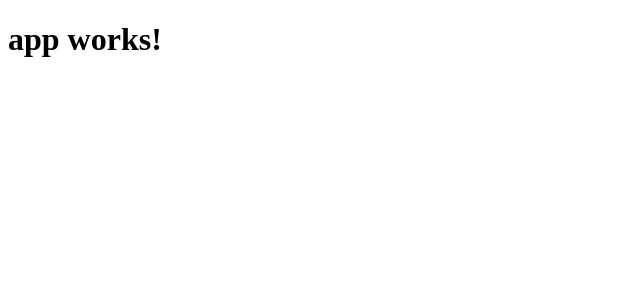
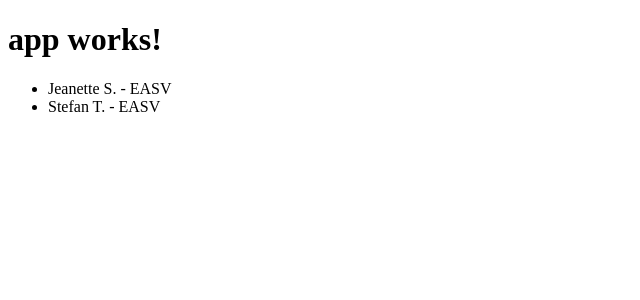
Before and after one commit to Fuflino/FirstAngularProject, an Angular app: page / in a window 1280 px wide. Shown: the top 300 px of the page, without its empty margins (0-640 px from the left). Built offline with nearby package versions, Linux system fonts and the light colour scheme.

Commit message:
User model added. List created in HTML

```diff
--- a/package.json
+++ b/package.json
@@ -17,6 +17,7 @@
     "@angular/core": "^2.4.0",
     "@angular/forms": "^2.4.0",
     "@angular/http": "^2.4.0",
+    "@angular/material": "^2.0.0-beta.2",
     "@angular/platform-browser": "^2.4.0",
     "@angular/platform-browser-dynamic": "^2.4.0",
     "@angular/router": "^3.4.0",
--- a/src/app/app.component.html
+++ b/src/app/app.component.html
@@ -1,3 +1,4 @@
 <h1>
   {{title}}
 </h1>
+<app-users></app-users>
--- a/src/app/app.module.ts
+++ b/src/app/app.module.ts
@@ -4,10 +4,12 @@ import { FormsModule } from '@angular/forms';
 import { HttpModule } from '@angular/http';
 
 import { AppComponent } from './app.component';
+import { UsersComponent } from './users/users.component';
 
 @NgModule({
   declarations: [
-    AppComponent
+    AppComponent,
+    UsersComponent
   ],
   imports: [
     BrowserModule,
--- /dev/null
+++ b/src/app/users/user.ts
@@ -0,0 +1,6 @@
+export class User{
+  name: string;
+  age: number;
+  birthday: string;
+  education: string;
+}
--- /dev/null
+++ b/src/app/users/users.component.html
@@ -0,0 +1,3 @@
+<ul>
+  <li *ngFor="let user of users"> {{user.name}} - {{user.education}} </li>
+</ul>
--- /dev/null
+++ b/src/app/users/users.component.ts
@@ -0,0 +1,31 @@
+import { Component, OnInit } from '@angular/core';
+import {User} from "./User";
+
+@Component({
+  selector: 'app-users',
+  templateUrl: './users.component.html',
+  styleUrls: ['./users.component.css']
+})
+export class UsersComponent implements OnInit {
+  title = 'Users';
+  users: User[];
+  constructor() {
+    this.users =[{
+      name: 'Jeanette S.',
+      age: 32,
+      birthday: "02.02.1984",
+      education: 'EASV'
+    },
+      {
+        name: "Stefan T.",
+        age: 32,
+        birthday: "03.03.1985",
+        education: 'EASV'
+      }];
+  }
+
+  ngOnInit() {
+
+  }
+
+}
```
Also changed, not shown: src/app/users/users.component.css (added), 1 other file (tests, documents, lock files or other folders).
